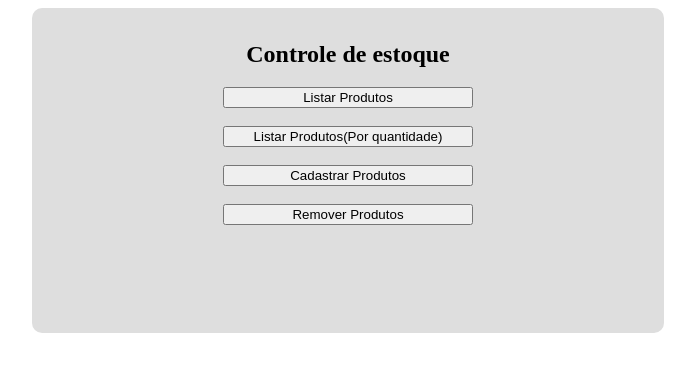
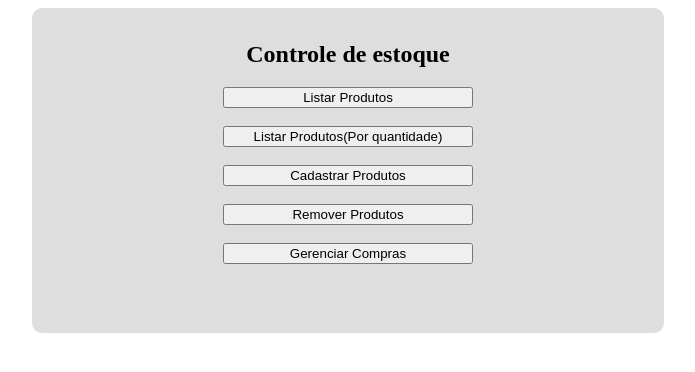
Before and after one commit to jcjuliocss/Controle-de-estoque---estruturas-de-dados, a Flask app: page / in a window 1280 px wide. Shown: the top 372 px of the page, without its empty margins (292-987 px from the left). Run offline with Flask 2, Linux system fonts and the light colour scheme.

Commit message:
Update index.html

```diff
--- a/templates/index.html
+++ b/templates/index.html
@@ -28,10 +28,11 @@
 <body>
 	<div>
 		<h2>Controle de estoque</h2>
-		<a href="/lista"><input type="button" value="Listar Produtos" class="btn" "></a><br><br>
-		<a href="/lista_ordenada"><input type="button" value="Listar Produtos(Por quantidade)" class="btn" "></a><br><br>
-		<a href="/cadastrar_produto"><input type="button" value="Cadastrar Produtos" class="btn" "></a><br><br>
-		<a href="/remocao_produtos"><input type="button" value="Remover Produtos" class="btn" "></a><br><br>
+		<a href="/lista"><input type="button" value="Listar Produtos" class="btn"></a><br><br>
+		<a href="/lista_ordenada"><input type="button" value="Listar Produtos(Por quantidade)" class="btn"></a><br><br>
+		<a href="/cadastrar_produto"><input type="button" value="Cadastrar Produtos" class="btn"></a><br><br>
+		<a href="/remocao_produtos"><input type="button" value="Remover Produtos" class="btn"></a><br><br>
+		<a href="/lista_compras"><input type="button" value="Gerenciar Compras" class="btn"></a><br><br>
 	</div>
 </body>
 </html>
```
